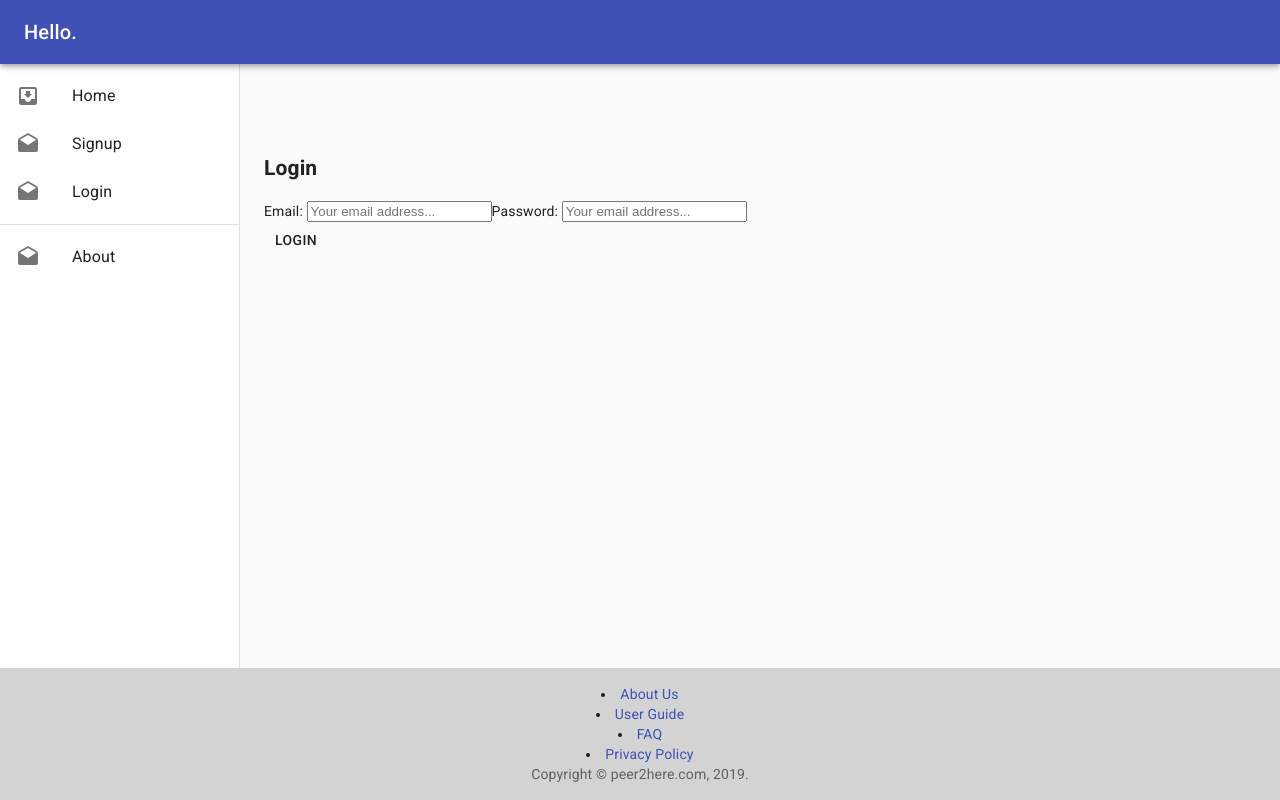
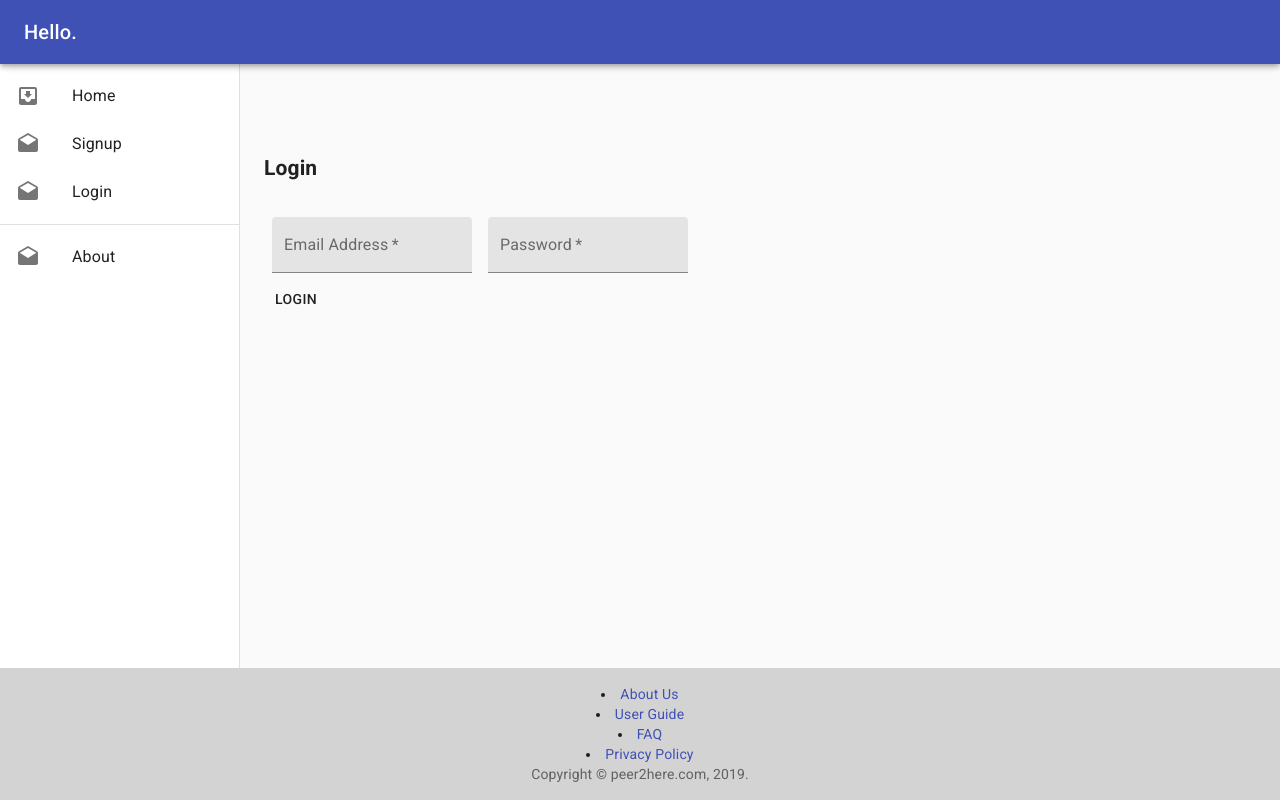
Before and after one commit to beb-at-ga/project3, a React (Create React App) app in the folder client/: page /login in a window 1280 px wide. Built offline with nearby package versions, Linux system fonts and the light colour scheme.

Commit message:
finished tags, started styling login/register

```diff
--- a/client/src/components/pages/Login.jsx
+++ b/client/src/components/pages/Login.jsx
@@ -5,8 +5,32 @@ import { Redirect } from 'react-router-dom';
 
 // Material-UI Imports
 import Button from '@material-ui/core/Button';
+import TextField from '@material-ui/core/TextField';
+import { makeStyles } from '@material-ui/core/styles';
+
+
+const useStyles = makeStyles(theme => ({
+  container: {
+    display: 'flex',
+    flexWrap: 'wrap',
+  },
+  textField: {
+    marginLeft: theme.spacing(1),
+    marginRight: theme.spacing(1),
+    width: 200,
+  },
+  dense: {
+    marginTop: 19,
+  },
+  menu: {
+    width: 200,
+  },
+}));
+
 
 const Login = (props) => {
+
+  const classes = useStyles();
 
   const [email, setEmail] = useState('');
   const [password, setPassword] = useState('');
@@ -22,17 +46,26 @@ const Login = (props) => {
 
     axios.post(`${BASE_URL}/auth/login`, postBody)
       .then(response => {
-        // console.log(response.data);
-
         localStorage.setItem('authToken', response.data.token)
-
         props.updateUser();
-
       })
       .catch(err => {
         setMessage(`${err.response.status}: ${err.response.data.message}`)
       })
   }
+
+
+  // const [values, setValues] = React.useState({
+  //   name: 'Cat in the Hat',
+  //   age: '',
+  //   multiline: 'Controlled',
+  //   currency: 'EUR',
+  // });
+
+  // const handleChange = name => event => {
+  //   setValues({ ...values, [name]: event.target.value });
+  // };
+
 
   if (props.user._id) {
     return <Redirect to='/profile' />
@@ -43,12 +76,35 @@ const Login = (props) => {
         <span className='red'>{message}</span>
         <form onSubmit={handleSubmit}>
           <div>
-            <label>Email: </label>
-            <input name='email' type='email' placeholder='Your email address...' onChange={(e) => setEmail(e.target.value)} />
-            <label>Password: </label>
-            <input name='password' type='password' placeholder='Your email address...' onChange={(e) => setPassword(e.target.value)} />
+
+            <TextField
+              required
+              id='filled-required'
+              label='Email Address'
+              placeholder='Your Email Address'
+              className={classes.textField}
+              margin='normal'
+              variant='filled'
+              name='email'
+              onChange={(e) => setEmail(e.target.value)}
+              type='email'
+            />
+
+            <TextField
+              required
+              id='filled-required'
+              label='Password'
+              placeholder='Your e-mail address'
+              className={classes.textField}
+              margin='normal'
+              variant='filled'
+              name='password'
+              onChange={(e) => setPassword(e.target.value)}
+              type='password'
+            />
+
           </div>
-          <Button type="submit">Login</Button>
+          <Button type='submit'>Login</Button>
 
         </form>
       </div>
--- a/client/src/components/pages/Signup.jsx
+++ b/client/src/components/pages/Signup.jsx
@@ -48,7 +48,6 @@ const Signup = (props) => {
         <form onSubmit={handleSubmit}>
           <div>
             <label>First Name: </label>
-            {/* <input name='firstname' type='text' placeholder='Your first name...' onChange={storeInput} /> */}
             <input name='firstname' type='text' placeholder='Your first name...' />
             <label>Last Name: </label>
             <input name='lastname' type='text' placeholder='Your last name...' />
--- a/client/src/components/pages/profile/ProfileHeader.jsx
+++ b/client/src/components/pages/profile/ProfileHeader.jsx
@@ -1,23 +1,9 @@
 import React from 'react';
 import Box from '@material-ui/core/Box';
 import Grid from '@material-ui/core/Grid';
-// import { makeStyles } from '@material-ui/core/styles';
-
-// const useStyles = makeStyles(theme => ({
-//   root: {
-//     flexGrow: 1,
-//   },
-//   paper: {
-//     padding: theme.spacing(2),
-//     textAlign: 'center',
-//     color: theme.palette.text.secondary,
-//   },
-// }));
-
 
 
 const ProfileHeader = (props) => {
-  // const classes = useStyles();
   let profilePic = '';
   if (props.user.profilePic) {
     profilePic = <img src={props.user.profilePic} alt='profile'></img>
@@ -27,13 +13,12 @@ const ProfileHeader = (props) => {
 
   return (
     <Box >
-      <h1>I'm a profile header</h1>
+      <h1>{props.user.firstname} {props.user.lastname}</h1>
       <Grid container spacing={3}>
         <Grid item xs >
           {profilePic}
         </Grid>
         <Grid item xs>
-          <p>{props.user.firstname} {props.user.lastname}</p>
           <p>{props.user.email}</p>
         </Grid>
         <Grid item xs={6}>
--- a/client/src/components/pages/profile/Tags.jsx
+++ b/client/src/components/pages/profile/Tags.jsx
@@ -1,4 +1,4 @@
-import React, { useEffect } from 'react'
+import React from 'react'
 
 import Chip from '@material-ui/core/Chip';
 import { makeStyles } from '@material-ui/core/styles'
@@ -22,32 +22,14 @@ const Tags = (props) => {
   let menteeTag;
 
   if (props.user.mentorTag && props.user.menteeTag) {
-    console.log('found both')
-    mentorTag = props.user.mentorTag.map((tag, idx) => <Chip label={tag} className={classes.chip} key={idx} />)
-    menteeTag = props.user.menteeTag.map((tag, idx) => <Chip label={tag} className={classes.chip} key={idx} />)
+    mentorTag = props.user.mentorTag.map((tag, idx) => <Chip label={tag} className={classes.chip} key={idx} color="primary"/>)
+    menteeTag = props.user.menteeTag.map((tag, idx) => <Chip label={tag} className={classes.chip} key={idx} color="secondary"/>)
   } else if (props.user.menteeTag) {
-    console.log('found mentee')
-    menteeTag = props.user.menteeTag.map((tag, idx) => <Chip label={tag} className={classes.chip} key={idx} />)
+    menteeTag = props.user.menteeTag.map((tag, idx) => <Chip label={tag} className={classes.chip} key={idx} color="secondary"/>)
   } else if (props.user.mentorTag) {
-    console.log('found mentor')
-    mentorTag = props.user.mentorTag.map((tag, idx) => <Chip label={tag} className={classes.chip} key={idx} />)
+    mentorTag = props.user.mentorTag.map((tag, idx) => <Chip label={tag} className={classes.chip} key={idx} color="primary"/>)
   } else {
-    console.log('found nothing')
   }
-
-  // switch (true) {
-  //   case (props.user.mentorTag > 0):
-
-  //     // mentorTag = <p>mentor tags</p>
-  //   case (props.user.menteeTag > 0):
-  //     console.log('Mentee Tags Found')
-  //     // menteeTag = <p>mentee tags</p>
-  //     break;
-  //   default:
-  //     console.log(`Oh! That isn't right...`)
-  //     console.log(props.user.mantorTag[0]);
-  //     break;
-  // }
 
   return (
     <div>
```
